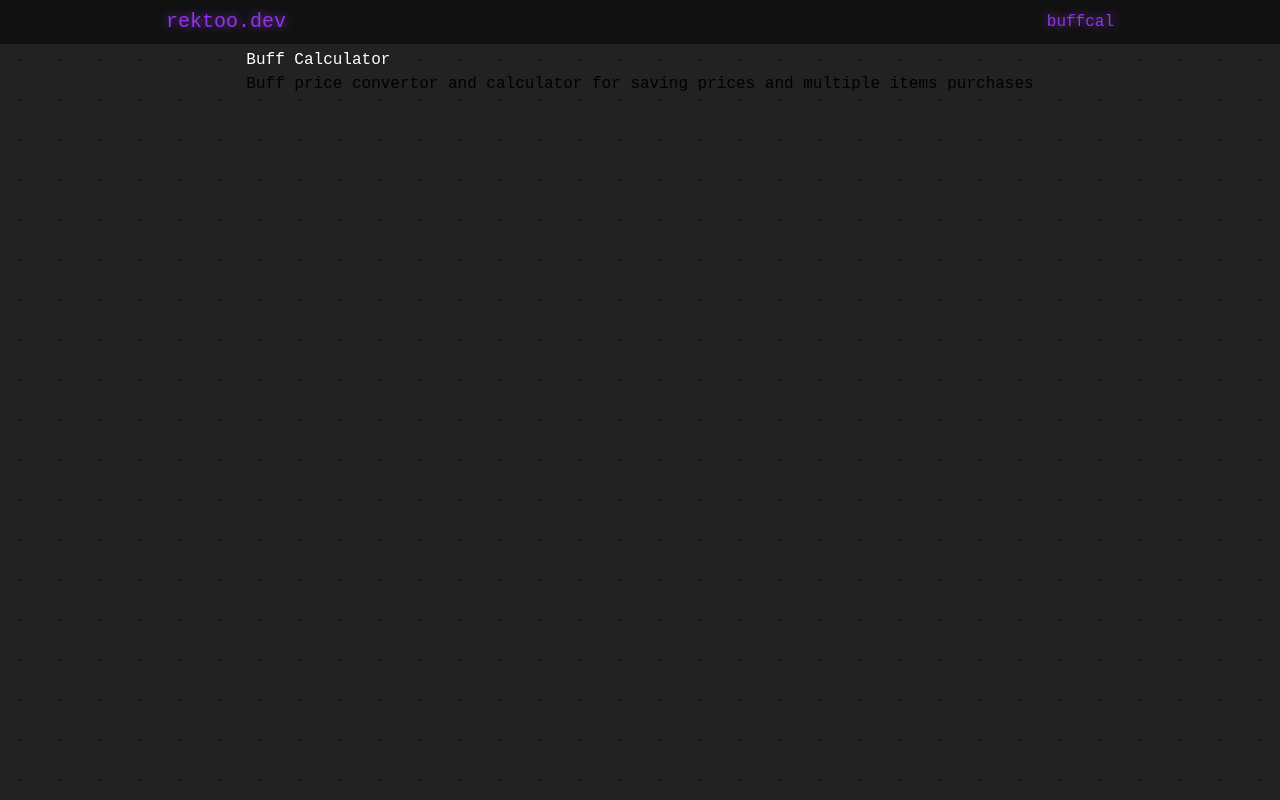
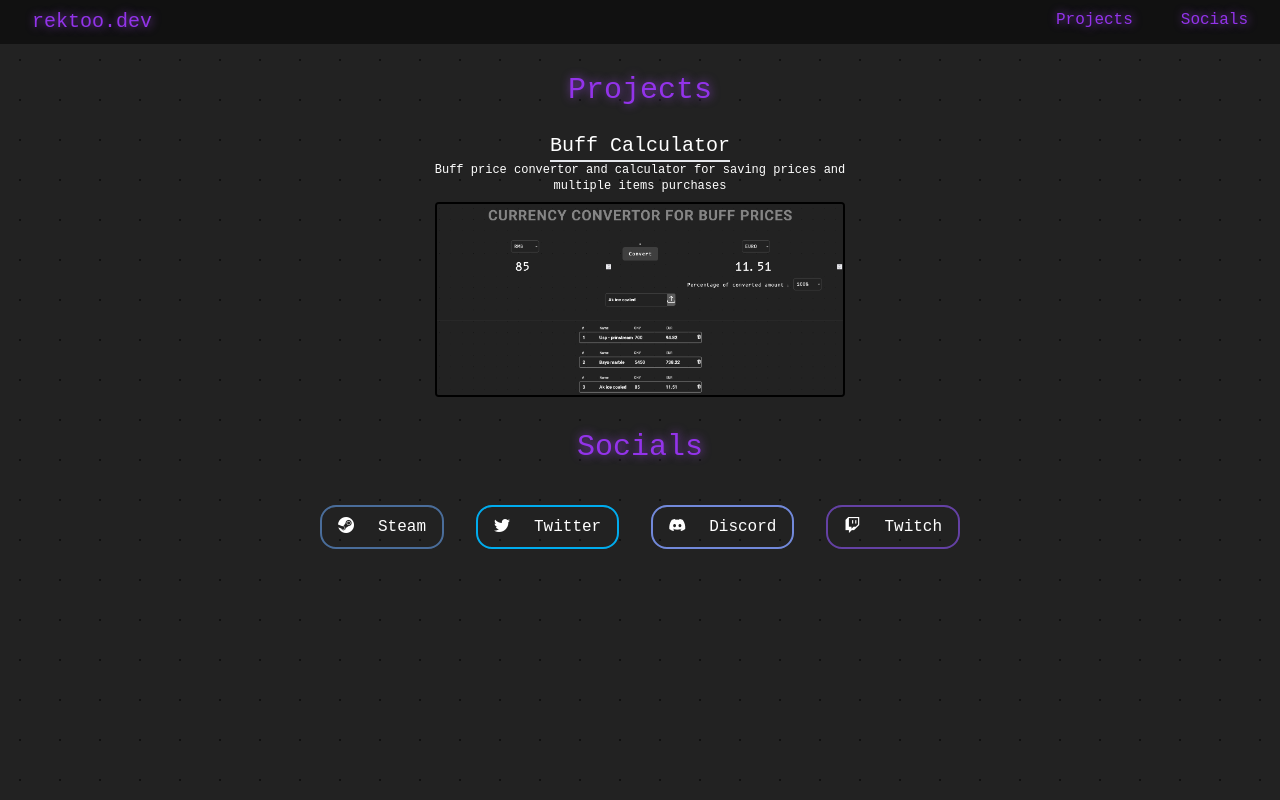
Before and after one commit to Rektoooooo/Rektoooooo.github.io, a website: page index.html in a window 1280 px wide. Shown: the top 800 px of the page. Drawn offline with nearby package versions, Linux system fonts and the light colour scheme; a web font is replaced by a local one.

Commit message:
socials + projects update

```diff
--- a/index.html
+++ b/index.html
@@ -7,17 +7,20 @@
     <link rel="stylesheet" href="output.css">
     <link href="https://fonts.googleapis.com/css2?family=B612+Mono&display=swap" rel="stylesheet">
     <link rel="icon" href="howllogo.png">
+    <link rel="stylesheet" href="https://cdn.jsdelivr.net/npm/bootstrap-icons@1.10.3/font/bootstrap-icons.css">
+    <script src="script.js"></script>
 </head>
 <body class="main">
 
-<header class="bg-navbar w-screen fixed p-2">
-    <div class="w-3/4 flex flex-row justify-between items-center m-auto">
+<header class="bg-navbar w-screen fixed p-2 flex flex-row justify-between">
         <div>
-            <a href="https://rektoo.dev" class="text-toxicpurple text-xl text-center">rektoo.dev</a>
+            <a href="https://rektoo.dev" class="text-toxicpurple text-xl text-center px-6">rektoo.dev</a>
         </div>
 
-        <div>
-            <a href="buffcal" class="text-toxicpurple">buffcal</a>
+        <div class="flex justify-between">
+            <a onclick="scrollToSection('projects')" class="text-toxicpurple px-6 cursor-pointer">Projects</a>
+            <a onclick="scrollToSection('socials')" class="text-toxicpurple px-6 cursor-pointer">Socials</a>
+
         </div>
     </div>
 </header>
@@ -25,14 +28,83 @@
 <br>
 <br>
 
-<div class="w-screen h-fit flex flex-row flex-wrap justify-center">
+<div class="w-screen h-fit flex flex-col flex-wrap justify-center m-auto">
+    <div class="text-toxicpurple text-3xl m-6 text-center">
+    <h1 id="projects">Projects</h1>
+    </div>
 
-    <div class="flex flex-col justify-center">
-        <h2 class="text-white">Buff Calculator</h2>
-        <p>Buff price convertor and calculator for saving prices and multiple items purchases</p>
+    <div class="flex justify-center">
+
+
+    <div class="flex flex-col justify-center text-center text-white w-1/3">
+        <a href="buffcal" class="text-xl hover:border-b-purple-600 border-b-2 w-fit m-auto">Buff Calculator</a>
+        <p class="text-xs">Buff price convertor and calculator for saving prices and multiple items purchases</p>
+        <img class="border-black border-2 rounded m-2" src="buffcal_screenshot.png">
+    </div>
+
+
+
+    </div>
+
+
+    <div class="text-toxicpurple text-3xl m-6 text-center">
+        <h1 id="socials">Socials</h1>
+    </div>
+
+    <div class="flex justify-center flex-wrap socials">
+
+        <a href="https://steamcommunity.com/profiles/76561198350869644" target="_blank" class="flex flex-row border-2 border-steam m-4 p-2 rounded-2xl text-white">
+            <i class="bi bi-steam pl-2"></i>
+            <p class="pl-6 pr-2">Steam</p>
+        </a>
+
+        <a href="https://twitter.com/Rektoooooo" target="_blank" class="flex flex-row border-2 border-twitter m-4 p-2 rounded-2xl text-white">
+            <i class="bi bi-twitter pl-2"></i>
+            <p class="pl-6 pr-2">Twitter</p>
+        </a>
+
+        <a href="https://discordapp.com/users/534672850599280670" target="_blank" class="flex flex-row border-2 border-discord m-4 p-2 rounded-2xl text-white">
+            <i class="bi bi-discord pl-2"></i>
+            <p class="pl-6 pr-2">Discord</p>
+        </a>
+
+        <a href="https://www.twitch.tv/rektoooooo" target="_blank" class="flex flex-row border-2 border-twitch m-4 p-2 rounded-2xl text-white">
+            <i class="bi bi-twitch pl-2"></i>
+            <p class="pl-6 pr-2">Twitch</p>
+        </a>
+
     </div>
 
 </div>
+
+<br>
+<br>
+<br>
+<br>
+<br>
+<br>
+<br>
+<br>
+<br>
+<br>
+<br>
+<br>
+<br>
+<br>
+<br>
+<br>
+<br>
+<br>
+<br>
+<br>
+<br>
+<br>
+<br>
+<br>
+<br>
+<br>
+<br>
+<br>
 
 
 
--- a/input.css
+++ b/input.css
@@ -3,6 +3,11 @@
 @tailwind utilities;
 
 @import url('https://fonts.googleapis.com/css2?family=B612+Mono&display=swap');
+
+html{
+    scroll-behavior: smooth;
+    scroll-padding-top: 60px;
+}
 
 
 body{
@@ -22,3 +27,12 @@ body{
 .main{
     font-family: 'B612 Mono', monospace;
 }
+
+.socials a:hover{
+    transform: scale(1.2);
+    transition-duration: 200ms;
+}
+
+.socials a{
+    transition-duration: 200ms;
+}
--- /dev/null
+++ b/script.js
@@ -0,0 +1,6 @@
+function scrollToSection(sectionId) {
+    var section = document.getElementById(sectionId);
+    if (section) {
+        section.scrollIntoView({behavior: "smooth", block: "start", inline: "nearest"});
+    }
+}
--- a/tailwind.config.js
+++ b/tailwind.config.js
@@ -6,6 +6,10 @@ module.exports = {
       colors: {
         'toxicpurple' :  "#69369E",
         'navbar' : '#111111',
+        'steam' : '#4a6d9a',
+        'twitter' : '#00acee',
+        'discord' : '#7289da',
+        'twitch' : '#6441a4',
       }
     },
   },
```
Also changed, not shown: buffcal_screenshot.png (added), output.css.
